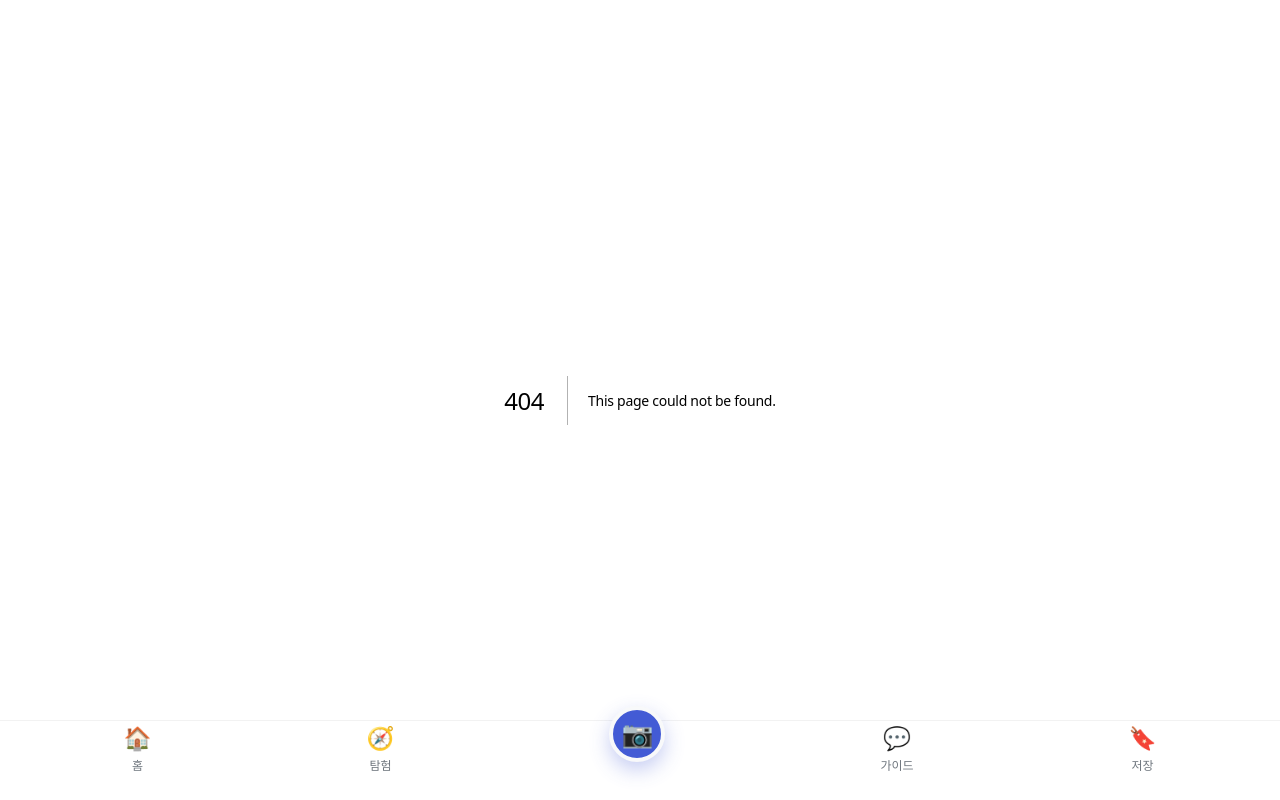
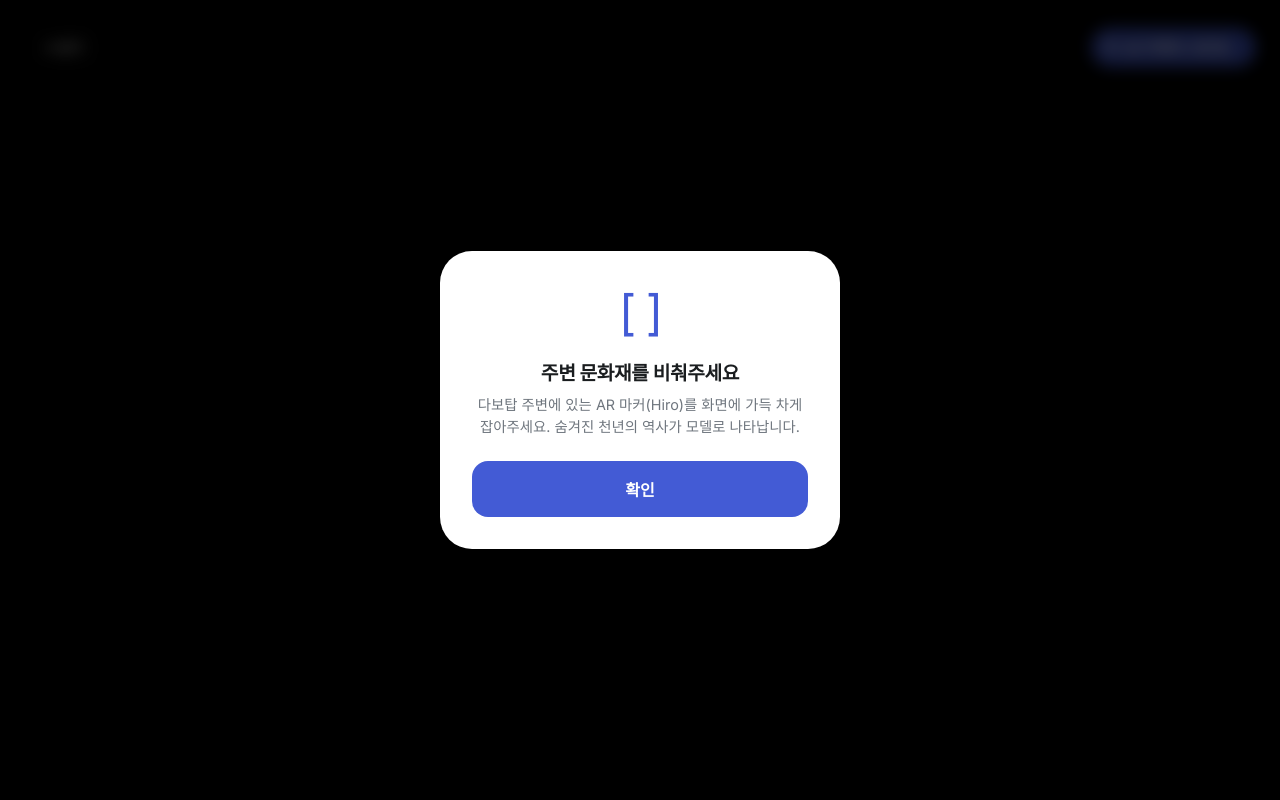
Before and after one commit to Tedchoi108/temple, a Next.js app: page /ar in a window 1280 px wide. Before the commit this address had no page. Built offline with nearby package versions, Linux system fonts and the light colour scheme.

Commit message:
Implement WebAR page with A-Frame and AR.js

```diff
--- /dev/null
+++ b/public/ar.html
@@ -0,0 +1,53 @@
+<!DOCTYPE html>
+<html>
+  <head>
+    <meta charset="utf-8" />
+    <meta name="viewport" content="width=device-width, initial-scale=1.0, maximum-scale=1.0, user-scalable=no" />
+    <title>AR Experience</title>
+
+    <!-- Load A-Frame and AR.js -->
+    <script src="https://aframe.io/releases/1.3.0/aframe.min.js"></script>
+    <!-- Use the tracking mode marker based (arjs) -->
+    <script src="https://raw.githack.com/AR-js-org/AR.js/master/aframe/build/aframe-ar.js"></script>
+
+    <style>
+      body {
+        margin: 0;
+        overflow: hidden;
+      }
+      .a-enter-vr {
+        display: none;
+      }
+    </style>
+  </head>
+  <body style="margin: 0; overflow: hidden;">
+    <a-scene
+      embedded
+      arjs="sourceType: webcam; debugUIEnabled: false;"
+      vr-mode-ui="enabled: false"
+    >
+      <!-- We use the default Hiro marker for demonstration -->
+      <a-marker preset="hiro">
+        <!-- Mock Pagoda: Simple geometry -->
+        <!-- Base -->
+        <a-box position="0 0.5 0" color="#C5A059" width="1.5" height="1" depth="1.5"></a-box>
+        <!-- Body -->
+        <a-cylinder position="0 1.5 0" color="#A68446" radius="0.5" height="1"></a-cylinder>
+        <!-- Top -->
+        <a-cone position="0 2.5 0" color="#8D1919" radius-bottom="0.8" radius-top="0" height="1"></a-cone>
+
+        <!-- Text overlay -->
+        <a-text
+          position="-1 3 0"
+          value="Dabotap AR Model"
+          color="#121212"
+          width="4"
+          wrap-count="15"
+          align="center"
+        ></a-text>
+      </a-marker>
+
+      <a-entity camera></a-entity>
+    </a-scene>
+  </body>
+</html>
--- /dev/null
+++ b/src/app/ar/ar.module.css
@@ -0,0 +1,140 @@
+.container {
+    position: fixed;
+    top: 0;
+    left: 0;
+    width: 100vw;
+    height: 100vh;
+    z-index: 9999;
+    /* Covering bottom navigation and app bars */
+    background: black;
+}
+
+.arFrame {
+    width: 100%;
+    height: 100%;
+    border: none;
+    background: black;
+    position: absolute;
+    top: 0;
+    left: 0;
+    z-index: 1;
+    /* iframe sits behind overlays */
+}
+
+/* User Interface overlays over iframe */
+.hudOverlay {
+    position: absolute;
+    top: 0;
+    left: 0;
+    width: 100%;
+    padding: 1.5rem;
+    z-index: 10;
+    display: flex;
+    justify-content: space-between;
+    align-items: center;
+    pointer-events: none;
+    /* Let clicks pass to the iframe mostly */
+}
+
+.backBtn {
+    background: rgba(0, 0, 0, 0.6);
+    backdrop-filter: blur(10px);
+    -webkit-backdrop-filter: blur(10px);
+    color: white;
+    padding: 0.8rem 1.2rem;
+    border-radius: var(--radius-lg);
+    font-weight: 700;
+    pointer-events: auto;
+    /* Re-enable clicks */
+    border: 1px solid rgba(255, 255, 255, 0.2);
+}
+
+.statusBox {
+    background: rgba(67, 91, 213, 0.9);
+    color: white;
+    padding: 0.6rem 1rem;
+    border-radius: var(--radius-xl);
+    font-size: 0.85rem;
+    font-weight: 600;
+    display: flex;
+    align-items: center;
+    gap: 0.5rem;
+}
+
+.dot {
+    width: 8px;
+    height: 8px;
+    background: #FFF;
+    border-radius: 50%;
+    animation: pulse 1.5s infinite;
+}
+
+@keyframes pulse {
+    0% {
+        transform: scale(1);
+        opacity: 1;
+    }
+
+    50% {
+        transform: scale(1.5);
+        opacity: 0.5;
+    }
+
+    100% {
+        transform: scale(1);
+        opacity: 1;
+    }
+}
+
+/* Tutorial Dialog */
+.tutorialOverlay {
+    position: absolute;
+    top: 0;
+    inset: 0;
+    background: rgba(0, 0, 0, 0.7);
+    backdrop-filter: blur(8px);
+    z-index: 100;
+    display: flex;
+    align-items: center;
+    justify-content: center;
+    padding: 2rem;
+}
+
+.tutorialContent {
+    background: white;
+    padding: 2rem;
+    border-radius: var(--radius-xl);
+    text-align: center;
+    max-width: 400px;
+    box-shadow: 0 20px 50px rgba(0, 0, 0, 0.5);
+}
+
+.scanIcon {
+    font-size: 3rem;
+    color: var(--primary-blue);
+    margin-bottom: 1rem;
+    letter-spacing: -2px;
+}
+
+.tutorialContent h2 {
+    font-size: 1.2rem;
+    margin-bottom: 0.5rem;
+    color: var(--text-primary);
+}
+
+.tutorialContent p {
+    font-size: 0.9rem;
+    color: var(--text-secondary);
+    line-height: 1.5;
+    margin-bottom: 1.5rem;
+}
+
+.understandBtn {
+    background: var(--primary-blue);
+    color: white;
+    padding: 1rem;
+    width: 100%;
+    border-radius: var(--radius-md);
+    font-weight: 700;
+    font-size: 1rem;
+}
--- /dev/null
+++ b/src/app/ar/page.tsx
@@ -0,0 +1,53 @@
+"use client";
+
+import { useState } from 'react';
+import { useRouter } from 'next/navigation';
+import styles from './ar.module.css';
+
+export default function ARPage() {
+    const router = useRouter();
+    const [showGuide, setShowGuide] = useState(true);
+
+    return (
+        <main className={styles.container}>
+            {/* HUD overlay for user controls */}
+            <div className={styles.hudOverlay}>
+                <button
+                    className={styles.backBtn}
+                    onClick={() => router.back()}
+                >
+                    ✕ 닫기
+                </button>
+
+                <div className={styles.statusBox}>
+                    <span className={styles.dot}></span>
+                    AR 카메라 스캔 중...
+                </div>
+            </div>
+
+            {showGuide && (
+                <div className={styles.tutorialOverlay}>
+                    <div className={styles.tutorialContent}>
+                        <div className={styles.scanIcon}>[ ]</div>
+                        <h2>주변 문화재를 비춰주세요</h2>
+                        <p>다보탑 주변에 있는 AR 마커(Hiro)를 화면에 가득 차게 잡아주세요. 숨겨진 천년의 역사가 모델로 나타납니다.</p>
+                        <button
+                            className={styles.understandBtn}
+                            onClick={() => setShowGuide(false)}
+                        >
+                            확인
+                        </button>
+                    </div>
+                </div>
+            )}
+
+            {/* The AR scene using AR.js and A-Frame */}
+            <iframe
+                className={styles.arFrame}
+                src="/ar.html"
+                allow="camera; microphone"
+                title="AR Viewer"
+            />
+        </main>
+    );
+}
```
